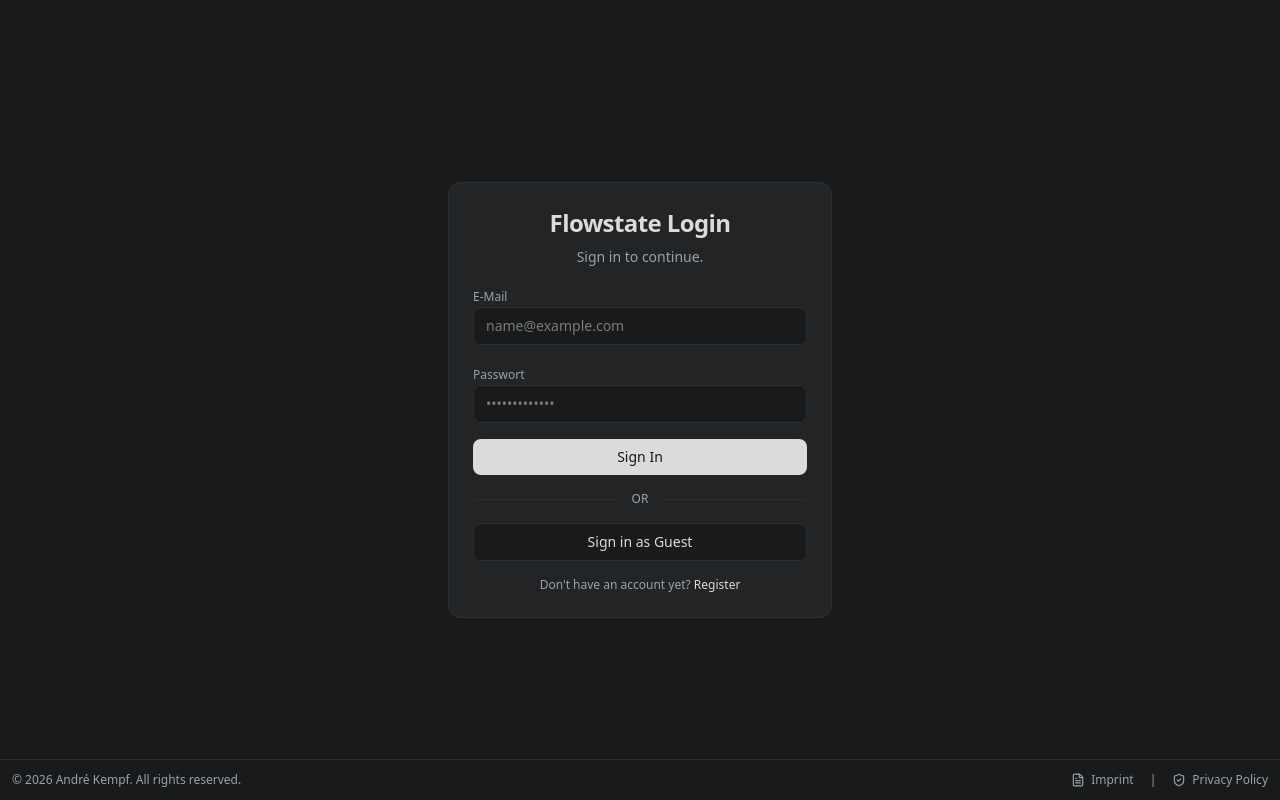
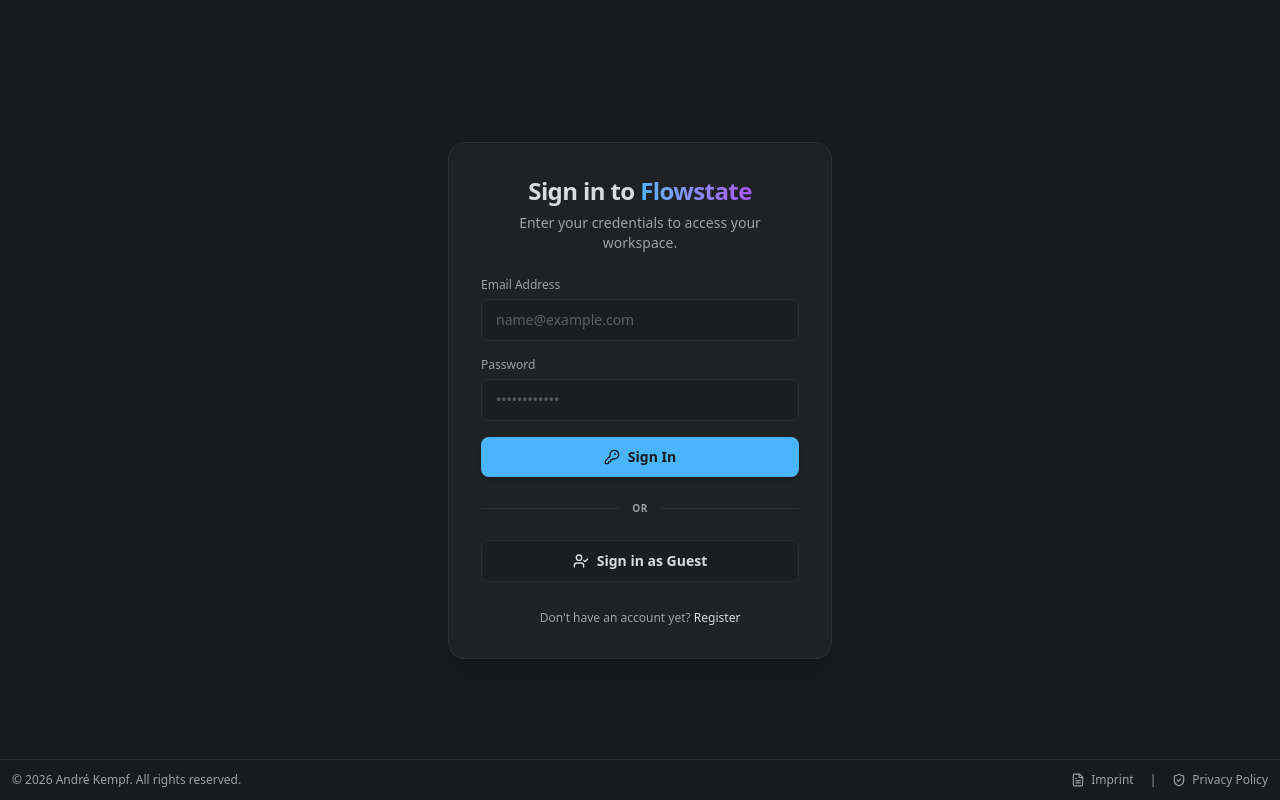
Before and after one commit to Chneemann/flowstate, a Next.js app: page /login in a window 1280 px wide. Built offline with nearby package versions, Linux system fonts and the light colour scheme.

Commit message:
style(auth): harmonize login page UI with welcome page design system

```diff
--- a/app/(auth)/login/page.tsx
+++ b/app/(auth)/login/page.tsx
@@ -9,6 +9,7 @@ import { useState } from "react";
 import { useRouter } from "next/navigation";
 import Link from "next/link";
 import { loginAsGuest, loginUser } from "@/lib/services/auth.service";
+import { Loader2, UserCheck, KeyRound } from "lucide-react";
 
 /**
  * Renders the login page containing the authentication form, error handling,
@@ -56,7 +57,7 @@ export default function LoginPage() {
    * @async
    * @param {React.SubmitEvent<HTMLFormElement>} e - The form submission event.
    */
-  const handleSubmit = async (e: React.SubmitEvent<HTMLFormElement>) => {
+  const handleSubmit = async (e: React.FormEvent<HTMLFormElement>) => {
     e.preventDefault();
     const formData = new FormData(e.currentTarget);
     const email = formData.get("email") as string;
@@ -85,11 +86,33 @@ export default function LoginPage() {
   };
 
   return (
-    <div className="flex h-dvh w-full items-center justify-center">
-      <div className="w-full max-w-sm p-6 space-y-4 border border-border rounded-xl bg-card backdrop-blur-md">
-        <div className="space-y-2 text-center">
-          <h1 className="text-2xl font-bold tracking-tight">Flowstate Login</h1>
-          <p className="text-sm text-foreground-muted">Sign in to continue.</p>
+    <div className="relative min-h-dvh w-full flex flex-col items-center justify-center p-4 overflow-x-hidden bg-background text-foreground selection:bg-primary selection:text-background">
+      {/* Background Ambient Glow */}
+      <div
+        aria-hidden="true"
+        className="pointer-events-none absolute inset-x-0 -top-20 sm:-top-32 -z-10 transform-gpu overflow-hidden blur-2xl sm:blur-3xl"
+      >
+        <div
+          className="relative left-[calc(50%-10rem)] aspect-1155/678 w-[20rem] sm:w-50rem -translate-x-1/2 rotate-30deg bg-linear-to-tr from-accent to-primary opacity-20 sm:opacity-15"
+          style={{
+            clipPath:
+              "polygon(74.1% 44.1%, 100% 61.6%, 97.5% 26.9%, 85.5% 0.1%, 80.7% 2%, 72.5% 32.5%, 60.2% 62.4%, 52.4% 68.1%, 47.5% 58.3%, 45.2% 34.5%, 27.5% 76.7%, 0.1% 64.9%, 17.9% 100%, 27.6% 76.8%, 76.1% 97.7%, 74.1% 44.1%)",
+          }}
+        />
+      </div>
+
+      {/* Login Card Container */}
+      <div className="w-full max-w-sm p-6 sm:p-8 space-y-6 border border-border rounded-2xl bg-card/80 backdrop-blur-md shadow-xl">
+        <div className="space-y-1.5 text-center">
+          <h1 className="text-2xl font-extrabold tracking-tight">
+            Sign in to{" "}
+            <span className="bg-linear-to-r from-primary to-accent bg-clip-text text-transparent">
+              Flowstate
+            </span>
+          </h1>
+          <p className="text-xs sm:text-sm text-foreground-muted">
+            Enter your credentials to access your workspace.
+          </p>
         </div>
 
         {error && (
@@ -102,46 +125,64 @@ export default function LoginPage() {
         )}
 
         <form onSubmit={handleSubmit} className="space-y-4">
-          <label className="block space-y-2">
-            <span className="text-xs font-medium text-foreground-muted">
-              E-Mail
-            </span>
+          <div className="space-y-1.5">
+            <label
+              htmlFor="email"
+              className="block text-xs font-medium text-foreground-muted"
+            >
+              Email Address
+            </label>
             <input
+              id="email"
               name="email"
               type="email"
               placeholder="name@example.com"
               maxLength={255}
               required
-              className="w-full px-3 py-2 text-sm rounded-lg border border-border bg-background focus:outline-none focus:border-foreground"
+              className="w-full px-3.5 py-2.5 text-sm rounded-lg border border-border bg-background/50 text-foreground placeholder:text-foreground-muted/50 focus:outline-none focus:border-primary focus:ring-1 focus:ring-primary transition-colors"
             />
-          </label>
+          </div>
 
-          <label className="block space-y-2">
-            <span className="text-xs font-medium text-foreground-muted">
-              Passwort
-            </span>
+          <div className="space-y-1.5">
+            <label
+              htmlFor="password"
+              className="block text-xs font-medium text-foreground-muted"
+            >
+              Password
+            </label>
             <input
+              id="password"
               name="password"
               type="password"
-              placeholder="•••••••••••••"
+              placeholder="••••••••••••"
               maxLength={72}
               required
-              className="w-full px-3 py-2 text-sm rounded-lg border border-border bg-background focus:outline-none focus:border-foreground"
+              className="w-full px-3.5 py-2.5 text-sm rounded-lg border border-border bg-background/50 text-foreground placeholder:text-foreground-muted/50 focus:outline-none focus:border-primary focus:ring-1 focus:ring-primary transition-colors"
             />
-          </label>
+          </div>
 
           <button
             type="submit"
             disabled={loadingType !== null}
-            className="w-full py-2 text-sm font-medium rounded-lg bg-foreground text-background hover:opacity-70 transition-opacity disabled:opacity-20 cursor-pointer disabled:cursor-auto"
+            className="w-full py-2.5 px-4 text-sm font-semibold rounded-lg bg-primary text-background shadow-md hover:bg-primary-hover transition-colors duration-200 disabled:opacity-50 flex items-center justify-center gap-2 cursor-pointer disabled:cursor-not-allowed"
           >
-            {loadingType === "credentials" ? "Signing in..." : "Sign In"}
+            {loadingType === "credentials" ? (
+              <>
+                <Loader2 className="w-4 h-4 animate-spin" />
+                Signing in...
+              </>
+            ) : (
+              <>
+                <KeyRound className="w-4 h-4" />
+                Sign In
+              </>
+            )}
           </button>
         </form>
 
         <div className="relative flex items-center">
           <div className="grow border-t border-border"></div>
-          <span className="shrink mx-4 text-xs text-foreground-muted uppercase">
+          <span className="shrink mx-3 text-[10px] font-semibold tracking-wider text-foreground-muted uppercase">
             or
           </span>
           <div className="grow border-t border-border"></div>
@@ -151,16 +192,27 @@ export default function LoginPage() {
           type="button"
           disabled={loadingType !== null}
           onClick={handleGuestLogin}
-          className="w-full py-2 text-sm font-medium rounded-lg bg-background hover:opacity-70 transition-opacity disabled:opacity-20 cursor-pointer disabled:cursor-auto border border-border"
+          className="w-full py-2.5 px-4 text-sm font-semibold rounded-lg border border-border bg-background/50 hover:bg-border/40 text-foreground transition-colors duration-200 disabled:opacity-50 flex items-center justify-center gap-2 cursor-pointer disabled:cursor-not-allowed"
         >
-          {loadingType === "guest"
-            ? "Signing in as Guest..."
-            : "Sign in as Guest"}
+          {loadingType === "guest" ? (
+            <>
+              <Loader2 className="w-4 h-4 animate-spin" />
+              Signing in as Guest...
+            </>
+          ) : (
+            <>
+              <UserCheck className="w-4 h-4" />
+              Sign in as Guest
+            </>
+          )}
         </button>
 
-        <div className="text-center text-xs text-foreground-muted">
-          Don't have an account yet?{" "}
-          <Link href="/register/" className="text-foreground hover:underline">
+        <div className="text-center text-xs text-foreground-muted pt-1">
+          Don&apos;t have an account yet?{" "}
+          <Link
+            href="/register"
+            className="font-medium text-foreground hover:text-primary transition-colors hover:underline"
+          >
             Register
           </Link>
         </div>
```
